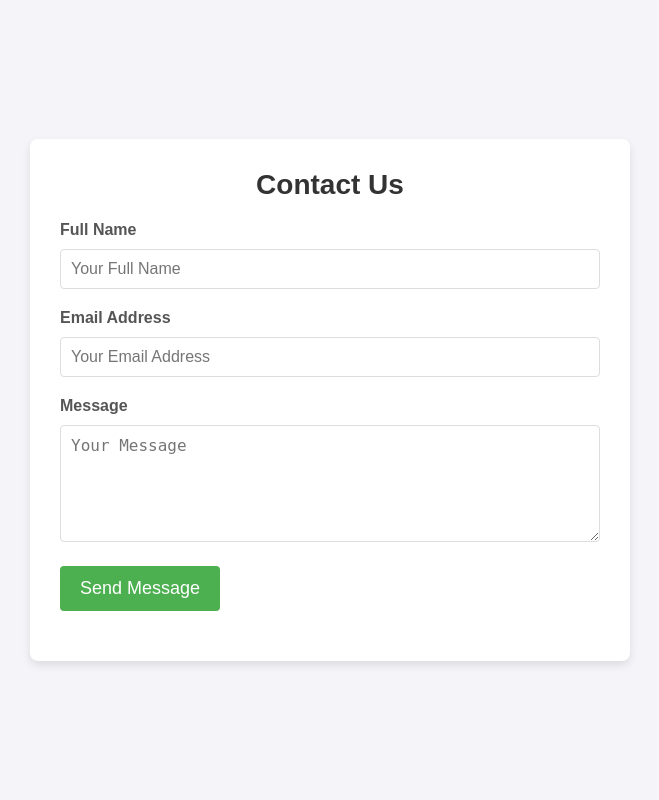
After one commit to codewthR/Django_Website, a Django app: page /contact/ in a window 1280 px wide. The commit adds this page. Shown: the whole page, without its empty margins (310-969 px from the left). Run offline with Django 5.2, Linux system fonts and the light colour scheme.

Commit message:
New Web Changes

```diff
--- /dev/null
+++ b/restaurant_site/restaurant/templates/contact.html
@@ -0,0 +1,126 @@
+{% load static %}
+<!DOCTYPE html>
+<html lang="en">
+<head>
+    <meta charset="UTF-8">
+    <meta name="viewport" content="width=device-width, initial-scale=1.0">
+    <meta http-equiv="X-UA-Compatible" content="ie=edge">
+    <title>Contact Us</title>
+    <style>
+        * {
+            margin: 0;
+            padding: 0;
+            box-sizing: border-box;
+        }
+
+        /* Set the background color and font */
+        body {
+            font-family: Arial, sans-serif;
+            background-color: #f4f4f9;
+            display: flex;
+            justify-content: center;
+            align-items: center;
+            height: 100vh;
+        }
+
+        /* Container for the contact form */
+        .contact-container {
+            background-color: #ffffff;
+            padding: 30px;
+            border-radius: 8px;
+            box-shadow: 0 4px 8px rgba(0, 0, 0, 0.1);
+            width: 100%;
+            max-width: 600px;
+            text-align: center;
+        }
+
+        h1 {
+            margin-bottom: 20px;
+            color: #333;
+            font-size: 28px;
+        }
+
+        .contact-form {
+            display: flex;
+            flex-direction: column;
+        }
+
+        /* Form field styles */
+        .form-group {
+            margin-bottom: 20px;
+            text-align: left;
+            font-size: 16px;
+        }
+
+        label {
+            font-weight: bold;
+            color: #555;
+            display: block;
+            margin-bottom: 5px;
+        }
+
+        input, textarea {
+            width: 100%;
+            padding: 10px;
+            font-size: 16px;
+            border: 1px solid #ddd;
+            border-radius: 4px;
+            margin-top: 5px;
+        }
+
+        input:focus, textarea:focus {
+            outline: none;
+            border-color: #4CAF50;
+        }
+
+        textarea {
+            resize: vertical;
+        }
+
+        /* Submit button styles */
+        .submit-btn {
+            padding: 12px 20px;
+            background-color: #4CAF50;
+            color: white;
+            border: none;
+            border-radius: 4px;
+            cursor: pointer;
+            font-size: 18px;
+        }
+
+        .submit-btn:hover {
+            background-color: #45a049;
+        }
+
+        .submit-btn:active {
+            background-color: #3e8e41;
+        }
+
+        .submit-btn:focus {
+            outline: none;
+        }
+    </style>
+</head>
+<body>
+    <div class="contact-container">
+        <h1>Contact Us</h1>
+        <form action="submit_form.php" method="POST" class="contact-form">
+            <div class="form-group">
+                <label for="name">Full Name</label>
+                <input type="text" id="name" name="name" placeholder="Your Full Name" required>
+            </div>
+            <div class="form-group">
+                <label for="email">Email Address</label>
+                <input type="email" id="email" name="email" placeholder="Your Email Address" required>
+            </div>
+            <div class="form-group">
+                <label for="message">Message</label>
+                <textarea id="message" name="message" rows="5" placeholder="Your Message" required></textarea>
+            </div>
+            <div class="form-group">
+                <button type="submit" class="submit-btn">Send Message</button>
+            </div>
+        </form>
+    </div>
+</body>
+</html>
--- a/restaurant_site/restaurant/urls.py
+++ b/restaurant_site/restaurant/urls.py
@@ -1,6 +1,13 @@
+from django.urls import path
+from . import views
+from django.http import HttpResponse
+
 from django.urls import path
 from . import views
 
 urlpatterns = [
-    path('', views.homepage, name='homepage'),
+    path('', views.homepage, name='home'),
+    path('menu/', views.menu, name='menu'),
+    # path('about/', views.about, name='about'),
+    path('contact/', views.contact, name='contact'),
 ]
--- a/restaurant_site/restaurant/views.py
+++ b/restaurant_site/restaurant/views.py
@@ -1,6 +1,13 @@
 
 # Create your views here.
 from django.shortcuts import render
+from django.http import HttpResponse
 
 def homepage(request):
     return render(request, 'all.html')
+
+def contact(request):
+    return  render(request, 'contact.html')
+
+def menu(request):
+    return render(request, 'menu.html')
```
Also changed, not shown: restaurant_site/restaurant/static/style.css (added, +95 -0 lines), restaurant_site/restaurant/templates/menu.html (added, +147 -0 lines), restaurant_site/static/style.css (+41 -9 lines), restaurant_site/templates/layout.html (+3 -4 lines).
